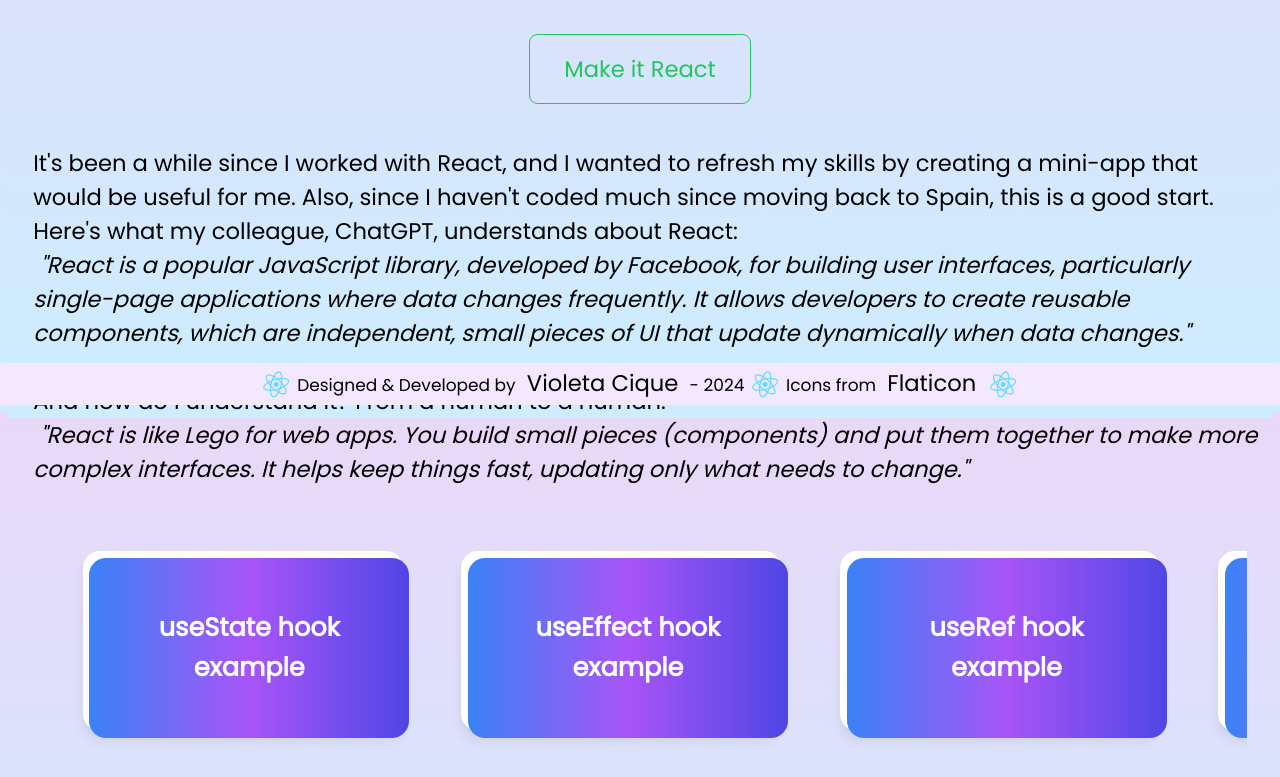
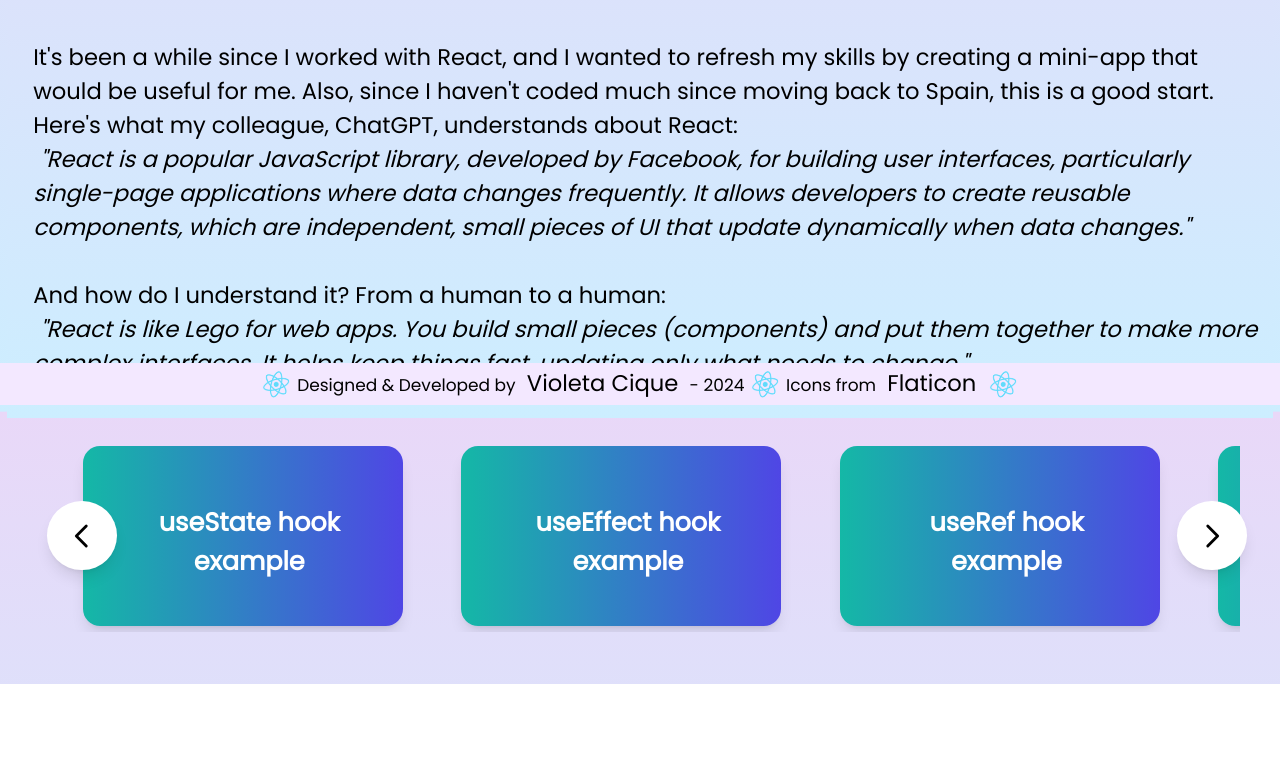
Before and after one commit to violetacf/re-react-ing, a React (Create React App) app: page / in a window 1280 px wide. Shown: the part 395-1172 px from the top of the page. After the commit the page ends 1079 px from the top, so only its background shows below. Built offline with nearby package versions, Linux system fonts and the light colour scheme; the HTML template or start-up script is replaced by a standard one.

Commit message:
Add style to carrusel

```diff
--- /dev/null
+++ b/src/Components/BackButton/BackButton.js
@@ -0,0 +1,24 @@
+import { useContext } from 'react';
+import { SpanishModeContext } from '../../Context/SpanishModeContext';
+
+export default function BackButton() {
+  const { spanishMode } = useContext(SpanishModeContext);
+
+  return (
+    <div className="flex justify-center p-4">
+      <div className="flex flex-wrap gap-4 w-full max-w-xs justify-center mb-12">
+        <a
+          href="/"
+          aria-label={
+            spanishMode ? 'Vuelve a Re-React-ando' : 'Back to Re-React-ing'
+          }
+          className="group w-full sm:w-auto"
+        >
+          <button className="transition-transform transform hover:scale-105 text-blue-500 border border-blue-500 w-full sm:w-auto px-6 py-3 rounded-md hover:bg-blue-500 hover:text-white">
+            {spanishMode ? 'Vuelve a Re-React-ando' : 'Back to Re-React-ing'}
+          </button>
+        </a>
+      </div>
+    </div>
+  );
+}
--- a/src/Components/NavBar/NavBar.js
+++ b/src/Components/NavBar/NavBar.js
@@ -7,15 +7,6 @@ export default function NavBar({ onMakeItReactClick }) {
   return (
     <div className="flex justify-center p-4">
       <div className="flex flex-wrap gap-4 w-full max-w-xs justify-center">
-        <a
-          href="/"
-          aria-label={spanishMode ? 'Re-React-ando' : 'Re-React-ing'}
-          className="group w-full sm:w-auto"
-        >
-          <button className="transition-transform transform hover:scale-105 text-blue-500 border border-blue-500 w-full sm:w-auto px-6 py-3 rounded-md hover:bg-blue-500 hover:text-white">
-            {spanishMode ? 'Re-React-ando' : 'Re-React-ing'}
-          </button>
-        </a>
         <div className="group w-full sm:w-auto">
           <button
             className="transition-transform transform hover:scale-105 text-green-500 border border-green-500 w-full sm:w-auto px-6 py-3 rounded-md hover:bg-green-500 hover:text-white"
--- a/src/Components/ReactHooks/ReactHooks.js
+++ b/src/Components/ReactHooks/ReactHooks.js
@@ -1,17 +1,63 @@
-import { useContext } from 'react';
+import { useContext, useRef } from 'react';
 import { SpanishModeContext } from '../../Context/SpanishModeContext';
 import '../../index.css';
 
 export default function ReactHooks({ exampleBaseRoute, hooks }) {
   const { spanishMode } = useContext(SpanishModeContext);
+  const carouselRef = useRef(null);
+
+  // Function to scroll the carousel to the left
+  const scrollLeft = () => {
+    if (carouselRef.current) {
+      carouselRef.current.scrollBy({
+        left: -320, // Adjust the number to scroll by the width of one item
+        behavior: 'smooth',
+      });
+    }
+  };
+
+  // Function to scroll the carousel to the right
+  const scrollRight = () => {
+    if (carouselRef.current) {
+      carouselRef.current.scrollBy({
+        left: 320, // Adjust the number to scroll by the width of one item
+        behavior: 'smooth',
+      });
+    }
+  };
 
   return (
-    <div className="overflow-x-auto py-8 mb-24">
-      <div className="flex gap-8 px-4">
+    <div className="relative py-8 mb-24">
+      {/* Left Arrow */}
+      <button
+        onClick={scrollLeft}
+        className="absolute left-0 top-1/2 transform -translate-y-1/2 bg-white rounded-full shadow-lg p-2 z-10 hover:bg-gray-200 focus:outline-none"
+        aria-label="Scroll Left"
+      >
+        <svg
+          xmlns="http://www.w3.org/2000/svg"
+          fill="none"
+          viewBox="0 0 24 24"
+          stroke="currentColor"
+          className="w-6 h-6 text-gray-800"
+        >
+          <path
+            strokeLinecap="round"
+            strokeLinejoin="round"
+            strokeWidth="2"
+            d="M15 19l-7-7 7-7"
+          />
+        </svg>
+      </button>
+
+      <div
+        className="overflow-x-auto flex gap-8 px-4 scrollbar-hidden"
+        ref={carouselRef}
+      >
         {hooks.map((hook, index) => (
           <div
             key={hook}
-            className="flex-shrink-0 w-[320px] h-[180px] bg-white rounded-xl shadow-lg hover:shadow-2xl transform transition-all duration-300 ease-in-out"
+            className="flex-shrink-0 w-[320px] h-[180px] bg-gradient-to-r from-teal-500 to-indigo-600 rounded-xl shadow-lg hover:shadow-2xl transform transition-all duration-300 ease-in-out"
           >
             <a
               href={`${exampleBaseRoute}${hook}`}
@@ -20,7 +66,7 @@ export default function ReactHooks({ exampleBaseRoute, hooks }) {
               }
               className="block h-full w-full"
             >
-              <button className="w-full h-full px-6 py-4 text-lg font-semibold text-white bg-gradient-to-r from-blue-500 via-purple-500 to-indigo-600 rounded-xl transform transition-all duration-300 ease-in-out hover:scale-105 focus:outline-none focus:ring-2 focus:ring-indigo-500">
+              <button className="w-full h-full px-6 py-4 text-lg font-semibold text-white rounded-xl transform transition-all duration-300 ease-in-out hover:scale-105 focus:outline-none focus:ring-2 focus:ring-indigo-500">
                 {spanishMode
                   ? `ejemplo de ${hook} hook`
                   : `${hook} hook example`}
@@ -29,6 +75,28 @@ export default function ReactHooks({ exampleBaseRoute, hooks }) {
           </div>
         ))}
       </div>
+
+      {/* Right Arrow */}
+      <button
+        onClick={scrollRight}
+        className="absolute right-0 top-1/2 transform -translate-y-1/2 bg-white rounded-full shadow-lg p-2 z-10 hover:bg-gray-200 focus:outline-none"
+        aria-label="Scroll Right"
+      >
+        <svg
+          xmlns="http://www.w3.org/2000/svg"
+          fill="none"
+          viewBox="0 0 24 24"
+          stroke="currentColor"
+          className="w-6 h-6 text-gray-800"
+        >
+          <path
+            strokeLinecap="round"
+            strokeLinejoin="round"
+            strokeWidth="2"
+            d="M9 5l7 7-7 7"
+          />
+        </svg>
+      </button>
     </div>
   );
 }
--- a/src/Components/ReactHooks/UseEffectExample.js
+++ b/src/Components/ReactHooks/UseEffectExample.js
@@ -1,4 +1,5 @@
 import React, { useState, useEffect } from 'react';
+import BackButton from '../BackButton/BackButton';
 
 const useDebounce = (text, delay) => {
   const [debouncedText, setDebouncedText] = useState(text);
@@ -58,6 +59,9 @@ export default function UseEffectExample({ docsBaseUrl, hook }) {
           {hook} docs{' '}
         </button>
       </a>
+      <div>
+        <BackButton />
+      </div>
     </div>
   );
 }
--- a/src/Components/ReactHooks/UseRefExample.js
+++ b/src/Components/ReactHooks/UseRefExample.js
@@ -1,4 +1,5 @@
 import React, { useState, useRef, useEffect } from 'react';
+import BackButton from '../BackButton/BackButton';
 
 function PhoneNumberInput({ maxLength = 10 }) {
   const [input, setInput] = useState('');
@@ -93,6 +94,9 @@ export default function UseRefExample({ docsBaseUrl, hook }) {
           {hook} docs{' '}
         </button>
       </a>
+      <div>
+        <BackButton />
+      </div>
     </div>
   );
 }
--- a/src/Components/ReactHooks/UseStateExample.js
+++ b/src/Components/ReactHooks/UseStateExample.js
@@ -1,5 +1,6 @@
 import { useState, useContext, useEffect } from 'react';
 import { SpanishModeContext } from '../../Context/SpanishModeContext';
+import BackButton from '../BackButton/BackButton';
 
 export default function UseStateExample({ docsBaseUrl, hook }) {
   const { spanishMode } = useContext(SpanishModeContext);
@@ -105,6 +106,9 @@ export default function UseStateExample({ docsBaseUrl, hook }) {
           {spanishMode ? `${hook} docs` : `${hook} docs`}
         </button>
       </a>
+      <div>
+        <BackButton />
+      </div>
     </div>
   );
 }
```
Also changed, not shown: src/Components/Button/Button.js (deleted).
